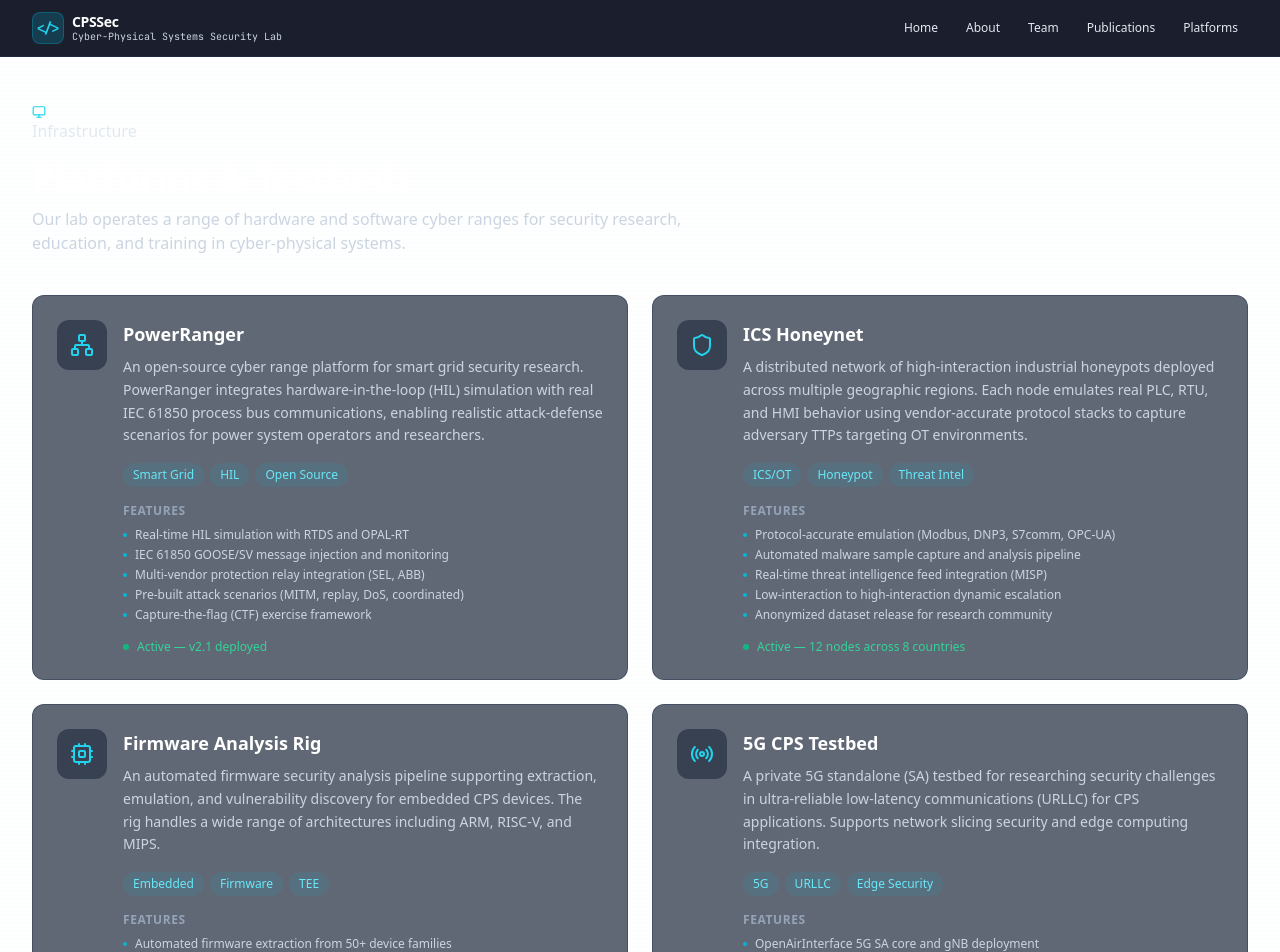
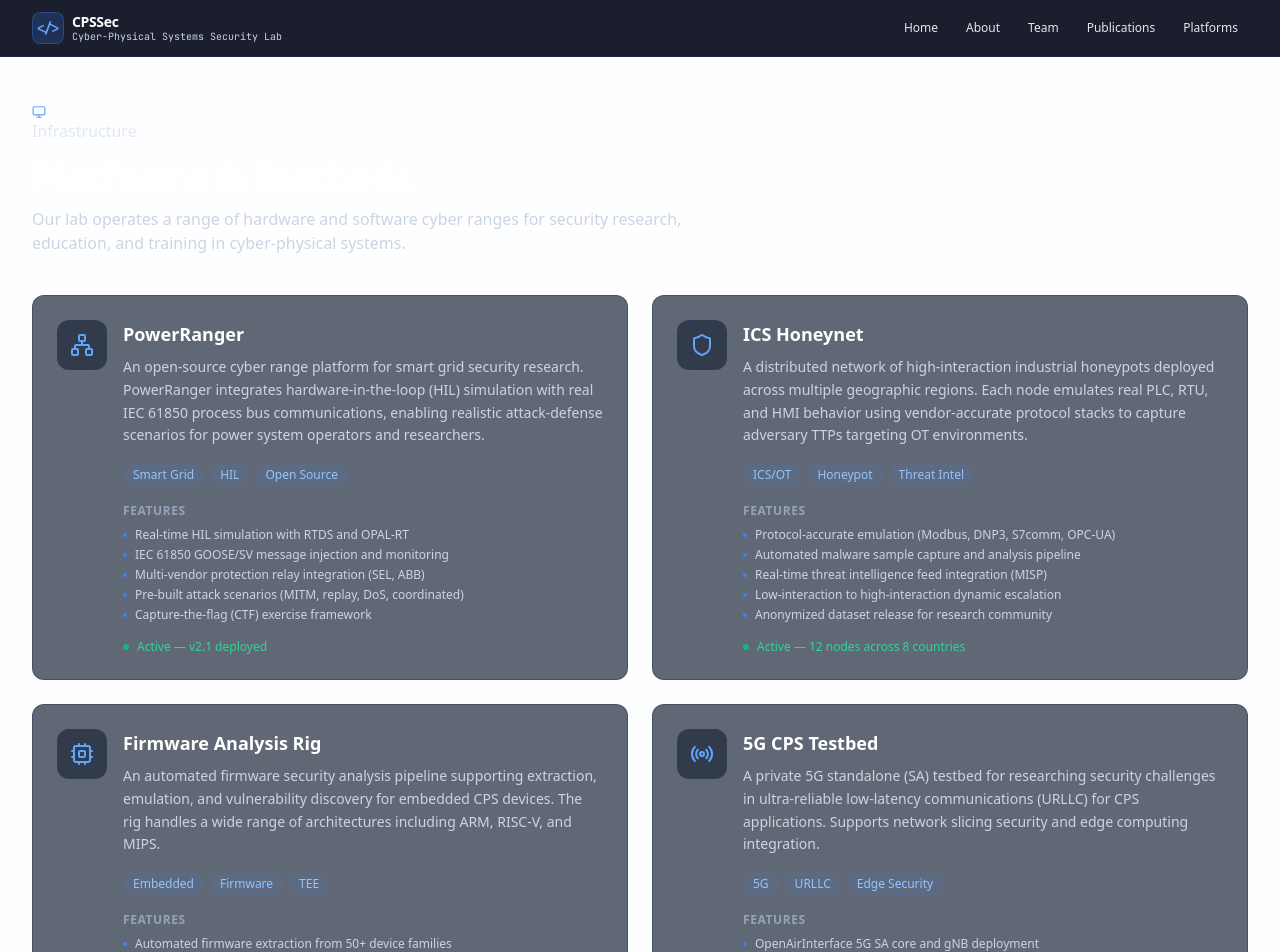
Before and after one commit to CPSsec-UCY/CPSsecWebsite, a Next.js app: page /platforms in a window 1280 px wide. Shown: the top 952 px of the page. Built offline with nearby package versions, Linux system fonts and the light colour scheme.

Commit message:
refactor: change color scheme from cyan to professional blue

```diff
--- a/app/about/page.tsx
+++ b/app/about/page.tsx
@@ -136,7 +136,7 @@ export default function AboutPage() {
             return (
               <div key={theme.title} className="card p-4">
                 <div className="flex items-start gap-3">
-                  <div className="mt-0.5 shrink-0 rounded-lg border border-slate-700/50 bg-slate-800/60 p-1.5">
+                  <div className="mt-0.5 shrink-0 rounded-lg border border-slate-700/50 bg-slate-800/70 p-1.5">
                     <Icon className="h-4 w-4 text-cyber-400" />
                   </div>
                   <div>
--- a/app/globals.css
+++ b/app/globals.css
@@ -8,7 +8,7 @@
   }
 
   ::selection {
-    @apply bg-cyber-500/30 text-white;
+    @apply bg-cyber-500/20 text-white;
   }
 }
 
@@ -18,7 +18,7 @@
   }
 
   .card-hover {
-    @apply card transition-all duration-200 hover:border-cyber-500/30 hover:bg-slate-800/80 hover:shadow-[0_0_20px_rgba(6,182,212,0.06)];
+    @apply card transition-all duration-200 hover:border-cyber-500/30 hover:bg-slate-800/80 hover:shadow-[0_0_20px_rgba(59,130,246,0.06)];
   }
 
   .cyber-link {
@@ -59,8 +59,8 @@
       0deg,
       transparent,
       transparent 2px,
-      rgba(6, 182, 212, 0.012) 2px,
-      rgba(6, 182, 212, 0.012) 4px
+      rgba(59, 130, 246, 0.012) 2px,
+      rgba(59, 130, 246, 0.012) 4px
     );
   }
 }
--- a/app/page.tsx
+++ b/app/page.tsx
@@ -24,8 +24,8 @@ function HeroSection() {
   return (
     <section className="relative overflow-hidden border-b border-slate-800">
       <div className="absolute inset-0 bg-gradient-to-br from-cyber-950/30 via-slate-950 to-slate-950" />
-      <div className="absolute inset-0 bg-[radial-gradient(ellipse_at_top_right,rgba(6,182,212,0.08),transparent_50%)]" />
-      <div className="absolute inset-0 bg-[radial-gradient(ellipse_at_bottom_left,rgba(6,182,212,0.05),transparent_50%)]" />
+      <div className="absolute inset-0 bg-[radial-gradient(ellipse_at_top_right,rgba(59,130,246,0.08),transparent_50%)]" />
+      <div className="absolute inset-0 bg-[radial-gradient(ellipse_at_bottom_left,rgba(59,130,246,0.05),transparent_50%)]" />
 
       <div className="relative mx-auto max-w-7xl px-4 py-20 sm:px-6 sm:py-28 lg:px-8">
         <div className="mx-auto max-w-3xl text-center">
--- a/app/platforms/page.tsx
+++ b/app/platforms/page.tsx
@@ -36,7 +36,7 @@ export default function PlatformsPage() {
               style={{ animationDelay: `${300 + i * 80}ms` }}
             >
               <div className="flex items-start gap-4">
-                <div className="rounded-xl border border-slate-700/50 bg-slate-800/60 p-3">
+                <div className="rounded-xl border border-slate-700/50 bg-slate-800/70 p-3">
                   <Icon className="h-6 w-6 text-cyber-400" />
                 </div>
                 <div className="min-w-0 flex-1">
--- a/components/PublicationsList.tsx
+++ b/components/PublicationsList.tsx
@@ -92,7 +92,7 @@ export default function PublicationsList({ publications, teamMembers }: Props) {
             placeholder="Search publications by title, author, keyword..."
             value={search}
             onChange={(e) => setSearch(e.target.value)}
-            className="w-full rounded-lg border border-slate-700/50 bg-slate-800/60 py-2.5 pl-10 pr-4 text-sm text-white placeholder-slate-500 outline-none transition-colors focus:border-cyber-500/50 focus:ring-1 focus:ring-cyber-500/20"
+            className="w-full rounded-lg border border-slate-700/50 bg-slate-800/70 py-2.5 pl-10 pr-4 text-sm text-white placeholder-slate-400 outline-none transition-colors focus:border-cyber-500/50 focus:ring-1 focus:ring-cyber-500/20"
           />
         </div>
 
@@ -102,7 +102,7 @@ export default function PublicationsList({ publications, teamMembers }: Props) {
             <select
               value={selectedYear ?? ""}
               onChange={(e) => setSelectedYear(e.target.value ? Number(e.target.value) : null)}
-              className="rounded-md border border-slate-700/50 bg-slate-800/60 px-2.5 py-1.5 text-xs text-slate-200 outline-none focus:border-cyber-500/40"
+              className="rounded-md border border-slate-700/50 bg-slate-800/70 px-2.5 py-1.5 text-xs text-slate-200 outline-none focus:border-cyber-500/40"
             >
               <option value="">All Years</option>
               {years.map((y) => (
@@ -113,7 +113,7 @@ export default function PublicationsList({ publications, teamMembers }: Props) {
             <select
               value={selectedDomain ?? ""}
               onChange={(e) => setSelectedDomain(e.target.value ? (e.target.value as ResearchDomain) : null)}
-              className="rounded-md border border-slate-700/50 bg-slate-800/60 px-2.5 py-1.5 text-xs text-slate-200 outline-none focus:border-cyber-500/40"
+              className="rounded-md border border-slate-700/50 bg-slate-800/70 px-2.5 py-1.5 text-xs text-slate-200 outline-none focus:border-cyber-500/40"
             >
               <option value="">All Domains</option>
               {domains.map((d) => (
@@ -124,7 +124,7 @@ export default function PublicationsList({ publications, teamMembers }: Props) {
             <select
               value={selectedAuthor ?? ""}
               onChange={(e) => setSelectedAuthor(e.target.value || null)}
-              className="rounded-md border border-slate-700/50 bg-slate-800/60 px-2.5 py-1.5 text-xs text-slate-200 outline-none focus:border-cyber-500/40"
+              className="rounded-md border border-slate-700/50 bg-slate-800/70 px-2.5 py-1.5 text-xs text-slate-200 outline-none focus:border-cyber-500/40"
             >
               <option value="">All Authors</option>
               {teamMembers.map((m) => (
@@ -149,7 +149,7 @@ export default function PublicationsList({ publications, teamMembers }: Props) {
           <select
             value={sortBy}
             onChange={(e) => setSortBy(e.target.value as SortKey)}
-            className="rounded-md border border-slate-700/50 bg-slate-800/60 px-2.5 py-1.5 text-xs text-slate-200 outline-none focus:border-cyber-500/40"
+            className="rounded-md border border-slate-700/50 bg-slate-800/70 px-2.5 py-1.5 text-xs text-slate-200 outline-none focus:border-cyber-500/40"
           >
             <option value="newest">Newest First</option>
             <option value="oldest">Oldest First</option>
--- a/tailwind.config.ts
+++ b/tailwind.config.ts
@@ -10,17 +10,17 @@ const config: Config = {
     extend: {
       colors: {
         cyber: {
-          50: "#ecfeff",
-          100: "#cffafe",
-          200: "#a5f3fc",
-          300: "#67e8f9",
-          400: "#22d3ee",
-          500: "#06b6d4",
-          600: "#0891b2",
-          700: "#0e7490",
-          800: "#155e75",
-          900: "#164e63",
-          950: "#083344",
+          50: "#eff6ff",
+          100: "#dbeafe",
+          200: "#bfdbfe",
+          300: "#93c5fd",
+          400: "#60a5fa",
+          500: "#3b82f6",
+          600: "#2563eb",
+          700: "#1d4ed8",
+          800: "#1e40af",
+          900: "#1e3a8a",
+          950: "#172554",
         },
         slate: {
           850: "#172033",
@@ -45,8 +45,8 @@ const config: Config = {
       },
       keyframes: {
         glow: {
-          "0%": { boxShadow: "0 0 5px rgba(6, 182, 212, 0.5)" },
-          "100%": { boxShadow: "0 0 20px rgba(6, 182, 212, 0.8)" },
+          "0%": { boxShadow: "0 0 5px rgba(59, 130, 246, 0.5)" },
+          "100%": { boxShadow: "0 0 20px rgba(59, 130, 246, 0.8)" },
         },
       },
     },
```
